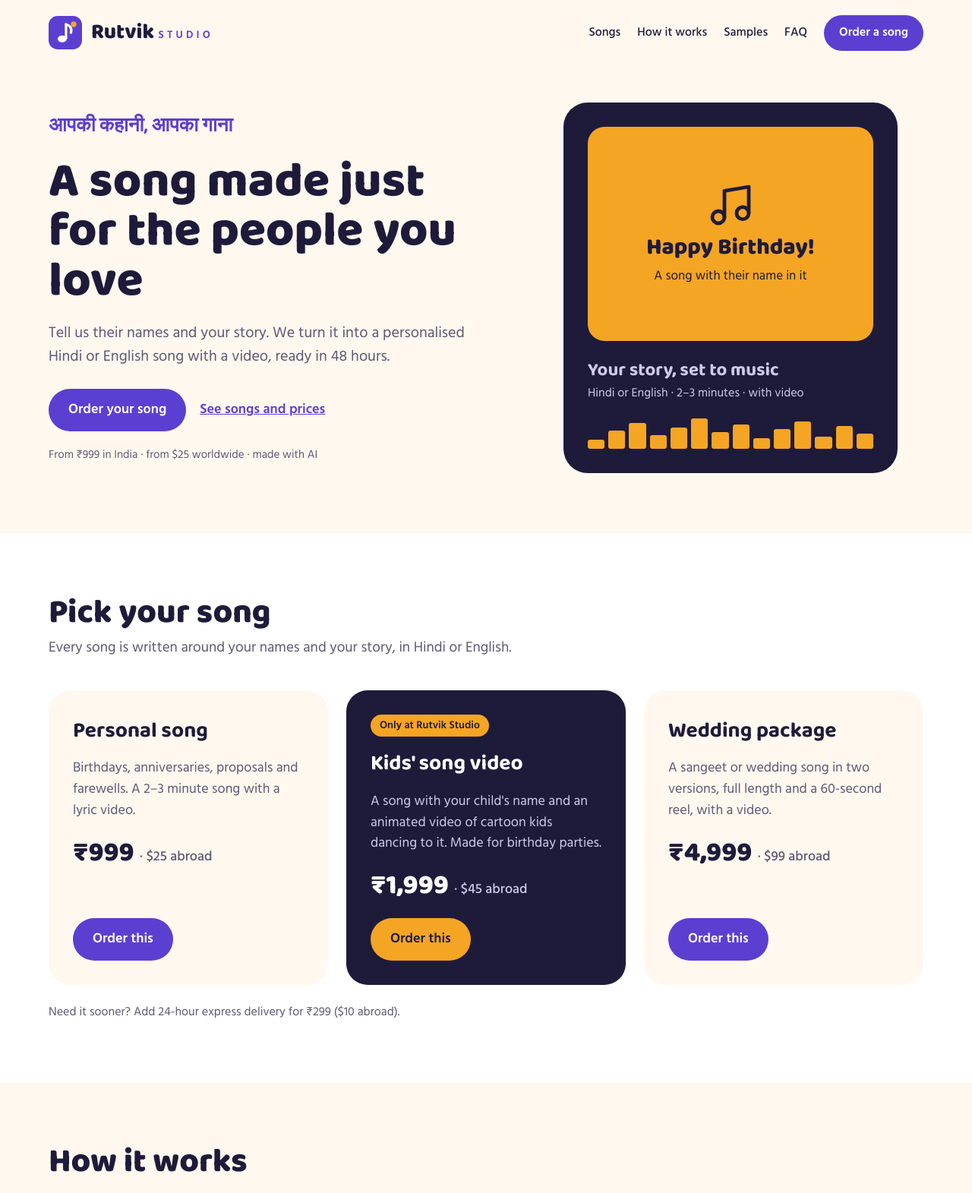
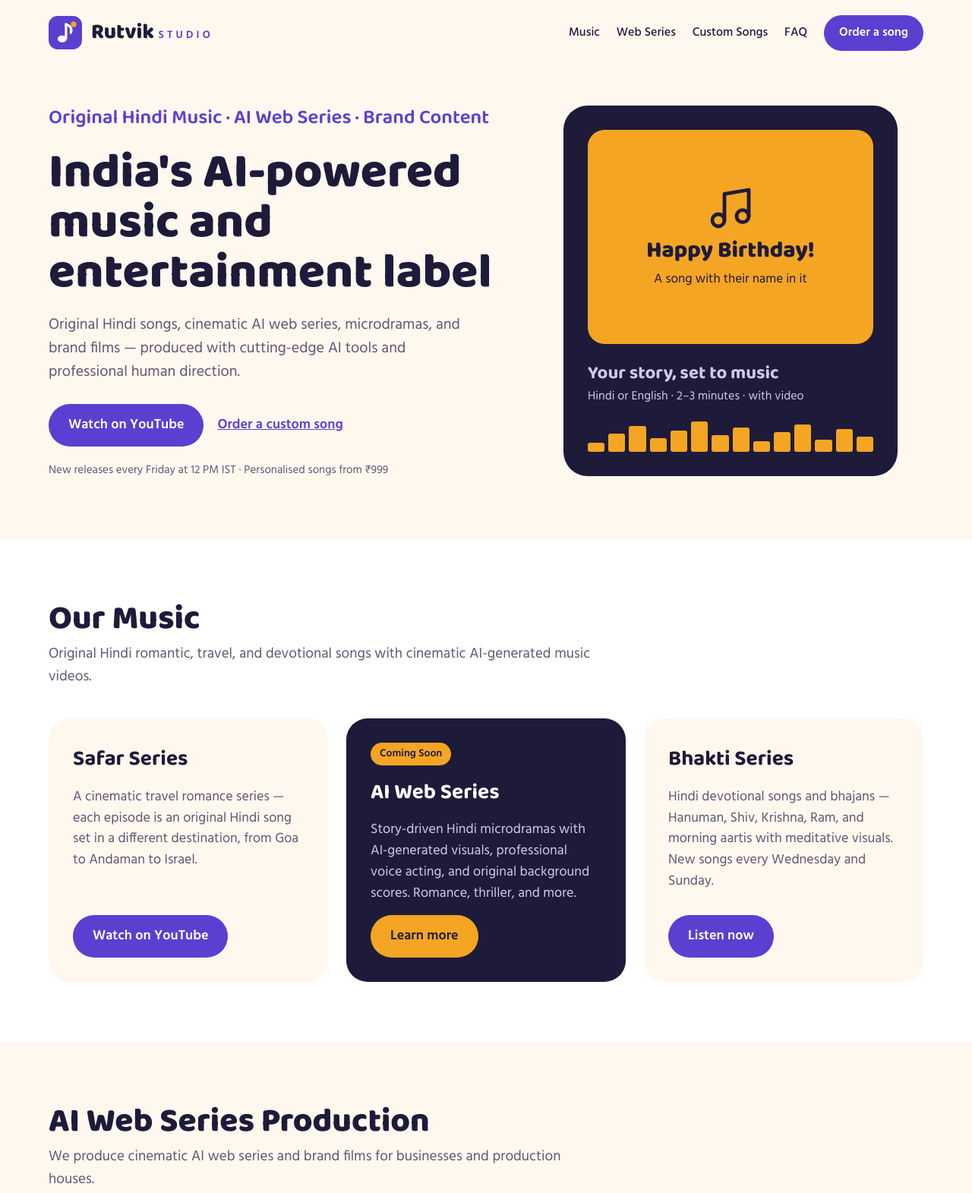
Before and after one commit to kanhaiyak424/rutvikstudio, a plain HTML site: page index.html in a window 1280 px wide. Shown: the top 1571 px of the page at 76% size. Drawn offline with Linux system fonts and the light colour scheme.

Commit message:
Update index.html

```diff
--- a/index.html
+++ b/index.html
@@ -3,10 +3,10 @@
 <head>
 <meta charset="utf-8">
 <meta name="viewport" content="width=device-width, initial-scale=1">
-<title>Rutvik Studio · Personalised songs in Hindi and English</title>
-<meta name="description" content="Personalised Hindi and English songs and kids' music videos for birthdays, anniversaries and weddings, made with AI and checked by a person. From ₹999 in India, $25 worldwide.">
-<meta property="og:title" content="Rutvik Studio · आपकी कहानी, आपका गाना">
-<meta property="og:description" content="A song made just for the people you love, in Hindi or English, with a video.">
+<title>Rutvik Studio · Original Hindi Music | AI Web Series | Brand Content</title>
+<meta name="description" content="Rutvik Studio — India's AI-powered music and entertainment label. Original Hindi songs, cinematic AI web series, microdramas, brand films, and personalised songs. From ₹999.">
+<meta property="og:title" content="Rutvik Studio · Original Hindi Music | AI Web Series | Brand Content">
+<meta property="og:description" content="Original Hindi music, cinematic AI web series, and personalised songs made with AI.">
 <meta property="og:type" content="website">
 <meta property="og:url" content="https://www.rutvikstudio.com/">
 <link rel="icon" href="logo.svg" type="image/svg+xml">
@@ -25,9 +25,9 @@
 <span class="brand-name">Rutvik <small>STUDIO</small></span>
 </a>
 <nav class="nav" aria-label="Main">
-<a href="#songs">Songs</a>
-<a href="#how">How it works</a>
-<a href="#samples">Samples</a>
+<a href="#music">Music</a>
+<a href="#webseries">Web Series</a>
+<a href="#songs">Custom Songs</a>
 <a href="#faq">FAQ</a>
 <a class="btn btn-primary" href="order.html">Order a song</a>
 </nav>
@@ -39,14 +39,14 @@
 <section class="hero">
 <div class="wrap">
 <div class="hero-text">
-<p class="hero-tag" lang="hi">आपकी कहानी, आपका गाना</p>
-<h1>A song made just for the people you love</h1>
-<p class="lead">Tell us their names and your story. We turn it into a personalised Hindi or English song with a video, ready in 48 hours.</p>
+<p class="hero-tag" lang="hi">Original Hindi Music · AI Web Series · Brand Content</p>
+<h1>India's AI-powered music and entertainment label</h1>
+<p class="lead">Original Hindi songs, cinematic AI web series, microdramas, and brand films — produced with cutting-edge AI tools and professional human direction.</p>
 <div class="hero-actions">
-<a class="btn btn-primary" href="order.html">Order your song</a>
-<a href="#songs" style="font-weight: 600">See songs and prices</a>
+<a class="btn btn-primary" href="https://www.youtube.com/@rutvikstudiosongs">Watch on YouTube</a>
+<a href="#songs" style="font-weight: 600">Order a custom song</a>
 </div>
-<p class="small-print">From ₹999 in India · from $25 worldwide · made with AI</p>
+<p class="small-print">New releases every Friday at 12 PM IST · Personalised songs from ₹999</p>
 </div>
 <div class="hero-art">
 <div class="player">
@@ -67,11 +67,65 @@
 </div>
 </section>
 
+<section id="music" class="section bg-white">
+<div class="wrap">
+<div class="section-head">
+<h2>Our Music</h2>
+<p>Original Hindi romantic, travel, and devotional songs with cinematic AI-generated music videos.</p>
+</div>
+<div class="cards">
+<article class="card">
+<h3>Safar Series</h3>
+<p>A cinematic travel romance series — each episode is an original Hindi song set in a different destination, from Goa to Andaman to Israel.</p>
+<a class="btn btn-primary" href="https://www.youtube.com/@rutvikstudiosongs">Watch on YouTube</a>
+</article>
+<article class="card card-dark">
+<p class="badge">Coming Soon</p>
+<h3>AI Web Series</h3>
+<p>Story-driven Hindi microdramas with AI-generated visuals, professional voice acting, and original background scores. Romance, thriller, and more.</p>
+<a class="btn btn-gold" href="#webseries">Learn more</a>
+</article>
+<article class="card">
+<h3>Bhakti Series</h3>
+<p>Hindi devotional songs and bhajans — Hanuman, Shiv, Krishna, Ram, and morning aartis with meditative visuals. New songs every Wednesday and Sunday.</p>
+<a class="btn btn-primary" href="https://www.youtube.com/@rutvikstudiosongs">Listen now</a>
+</article>
+</div>
+</div>
+</section>
+
+<section id="webseries" class="section">
+<div class="wrap">
+<div class="section-head">
+<h2>AI Web Series Production</h2>
+<p>We produce cinematic AI web series and brand films for businesses and production houses.</p>
+</div>
+<div class="cards">
+<article class="card">
+<h3>Demo Episode</h3>
+<p>A 2–3 minute pilot episode with script, character design, AI visuals, voice acting, background score, and professional editing.</p>
+<p class="price">₹25,000</p>
+</article>
+<article class="card card-dark">
+<h3>Full Series</h3>
+<p>8–12 episode series with consistent characters, intro/outro branding, and two revision rounds per episode. Delivered in 2–3 weeks.</p>
+<p class="price">from ₹15,000 <span>per episode</span></p>
+</article>
+<article class="card">
+<h3>Brand Films</h3>
+<p>Custom branded content, ad films, and promotional videos with AI-powered production at a fraction of traditional costs.</p>
+<p class="price">Custom quote</p>
+</article>
+</div>
+<p class="note">For inquiries: kanhaiyak424@gmail.com</p>
+</div>
+</section>
+
 <section id="songs" class="section bg-white">
 <div class="wrap">
 <div class="section-head">
-<h2>Pick your song</h2>
-<p>Every song is written around your names and your story, in Hindi or English.</p>
+<h2>Order a personalised song</h2>
+<p>A custom song written around your names and your story, in Hindi or English. Perfect gifts for loved ones.</p>
 </div>
 <div class="cards">
 <article class="card">
@@ -113,12 +167,15 @@
 <section id="samples" class="section bg-ink">
 <div class="wrap">
 <div class="section-head">
-<h2>Listen before you order</h2>
-<p>Sample songs are on the way. Follow us to hear them first.</p>
+<h2>Listen and watch</h2>
+<p>Our latest releases are live on YouTube. Subscribe for new music every Friday.</p>
 </div>
 <div class="samples-box">
-<p>We're recording sample birthday songs, kids' dance videos and sangeet songs to share on Instagram, YouTube and Facebook.</p>
-<a class="btn btn-gold" href="https://www.instagram.com/rutvikstudiosongs/">Follow on Instagram</a>
+<p>Watch the Safar series, bhakti songs, and upcoming AI web series on our YouTube channel. Follow us on Instagram for behind-the-scenes content.</p>
+<div class="hero-actions" style="justify-content: center; gap: 16px; flex-wrap: wrap;">
+<a class="btn btn-gold" href="https://www.youtube.com/@rutvikstudiosongs">Subscribe on YouTube</a>
+<a class="btn btn-primary" href="https://www.instagram.com/rutvikstudiosongs/">Follow on Instagram</a>
+</div>
 </div>
 </div>
 </section>
@@ -131,7 +188,8 @@
 <details><summary>How can I use my song?</summary><p>Play it, gift it and post it on your own social media. It is licensed for personal use, so it can't be sold or used in ads.</p></details>
 <details><summary>Which languages do you offer?</summary><p>Hindi and English.</p></details>
 <details><summary>Can I order from outside India?</summary><p>Yes. Prices abroad are in US dollars, paid by international card.</p></details>
-<details><summary>When can I order?</summary><p>Orders open soon. Follow us on Instagram to know the day we open.</p></details>
+<details><summary>Do you produce web series and brand content?</summary><p>Yes. We produce AI-powered web series, microdramas, and brand films. Contact us at kanhaiyak424@gmail.com for a quote.</p></details>
+<details><summary>When can I order a personalised song?</summary><p>Orders are open. Fill the form on the order page and we'll get started within 24 hours.</p></details>
 </div>
 </div>
 </section>
@@ -142,7 +200,7 @@
 <div class="wrap">
 <div>
 <p class="display">Rutvik Studio</p>
-<p lang="hi">आपकी कहानी, आपका गाना</p>
+<p lang="hi">Original Hindi Music · AI Web Series · Brand Content</p>
 <div class="socials">
 <a href="https://www.instagram.com/rutvikstudiosongs/" aria-label="Instagram"><svg width="20" height="20" viewBox="0 0 24 24" fill="none" stroke="#fff" stroke-width="2" stroke-linecap="round" stroke-linejoin="round" aria-hidden="true"><rect x="3" y="3" width="18" height="18" rx="5"></rect><circle cx="12" cy="12" r="4"></circle><circle cx="17.5" cy="6.5" r="0.5"></circle></svg></a>
 <a href="https://www.youtube.com/@rutvikstudiosongs" aria-label="YouTube"><svg width="20" height="20" viewBox="0 0 24 24" fill="none" stroke="#fff" stroke-width="2" stroke-linecap="round" stroke-linejoin="round" aria-hidden="true"><rect x="2" y="5" width="20" height="14" rx="4"></rect><path d="M10 9l5 3-5 3z"></path></svg></a>
```
